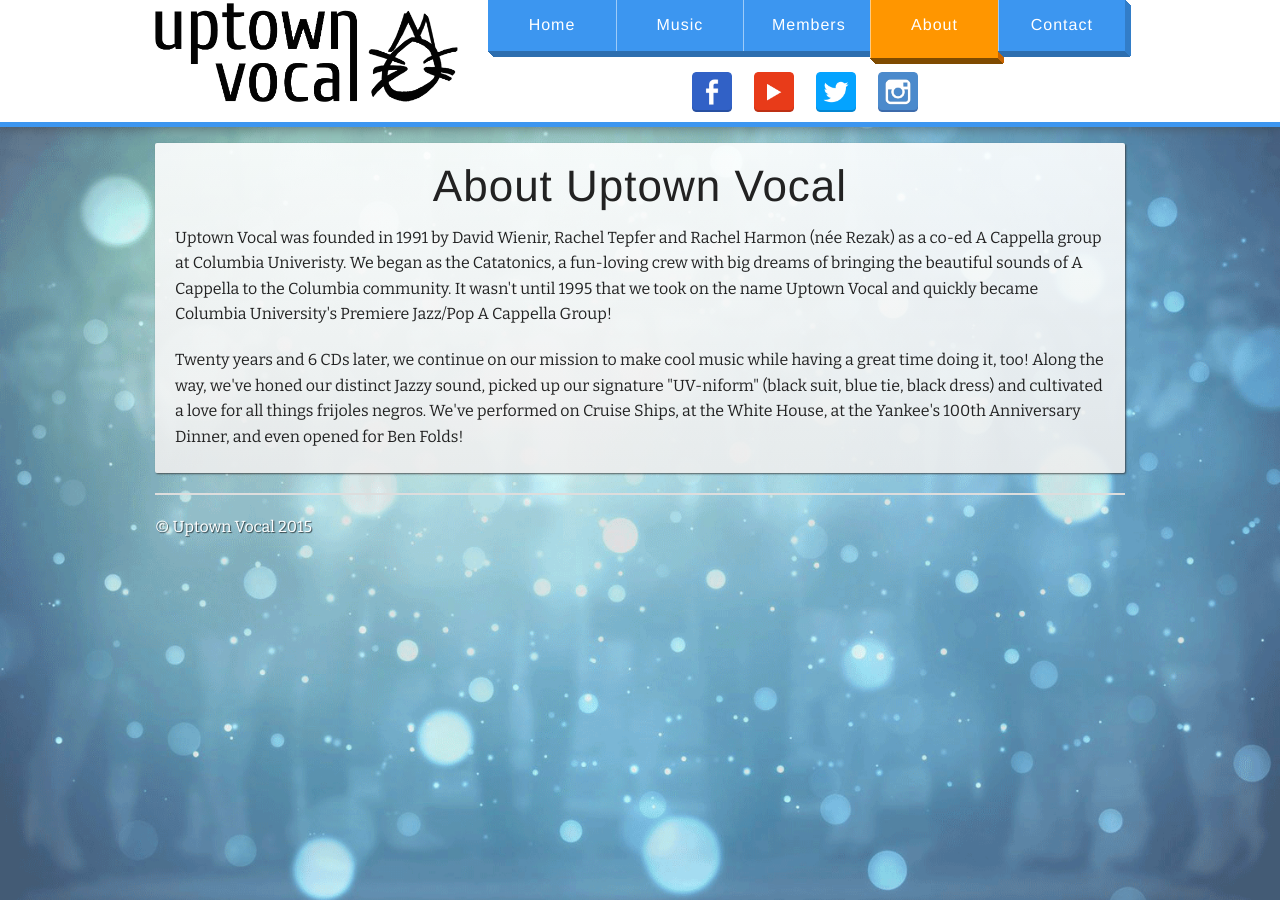
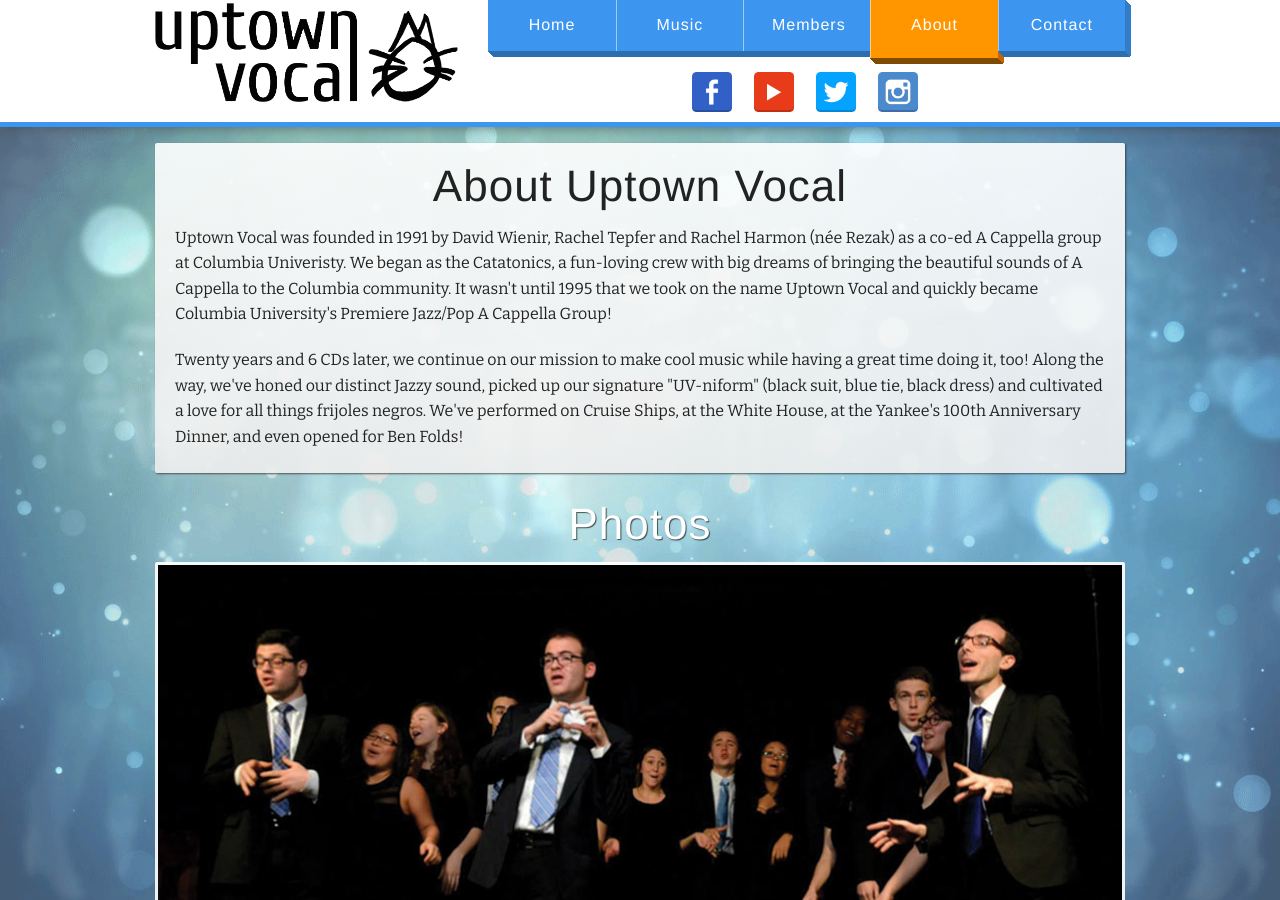
Before and after one commit to uptownvocal/uptownvocal.github.io, a Jekyll site: the page built from about/index.html, in a window 1280 px wide and 900 px high. Built offline with Jekyll 4.4.1, drawn with Linux system fonts in a browser that asks for light colours; some web fonts are replaced.

Commit message:
iunldfsaj

```diff
--- a/_includes/scripts.html
+++ b/_includes/scripts.html
@@ -1,11 +1,10 @@
 <script src="{{ site.jsurl }}/vendor/jquery.js"></script>
 <script src="{{ site.jsurl }}/foundation/foundation.js"></script>
-<script src="{{ site.jsurl }}/foundation/foundation.equalizer.js"></script>
-<script type="text/javascript" src="{{ site.jsurl }}/slick/slick.min.js"></script>
 <script>
 $(document).foundation();
 </script>
 {% if page.title == 'Home' %}
+<script src="{{ site.jsurl }}/foundation/foundation.equalizer.js"></script>
 <script>
 $(document).ready(function(){
   $('.slider').slick({
--- a/about/index.html
+++ b/about/index.html
@@ -12,5 +12,28 @@ top: true
 
       <p>Twenty years and 6 CDs later, we continue on our mission to make cool music while having a great time doing it, too! Along the way, we've honed our distinct Jazzy sound, picked up our signature "UV-niform" (black suit, blue tie, black dress) and cultivated a love for all things frijoles negros. We've performed on Cruise Ships, at the White House, at the Yankee's 100th Anniversary Dinner, and even opened for Ben Folds!</p>
     </div>
+
+    <div class="row rp">
+      <div class="photos large-12 large-centered columns">
+        <h1 class="floating-text text-center sans">Photos</h1>
+        <div class="slider">
+          <div>
+            <img src="{{ site.imgurl }}/slider/imageA.jpg" alt="slide 1" />
+          </div>
+          <div>
+            <img src="{{ site.imgurl }}/slider/imageB.jpg" alt="slide 2" />
+          </div>
+          <div>
+            <img src="{{ site.imgurl }}/slider/imageC.jpg" alt="slide 3" />
+          </div>
+          <div>
+            <img src="{{ site.imgurl }}/slider/imageD.jpg" alt="slide 4" />
+          </div>
+          <div>
+            <img src="{{ site.imgurl }}/slider/imageE.jpg" alt="slide 5" />
+          </div>
+        </div>
+      </div>
+    </div>
   </div>
 </div>
```
Also changed, not shown: other parts of _includes/scripts.html (+23 -0 lines).
